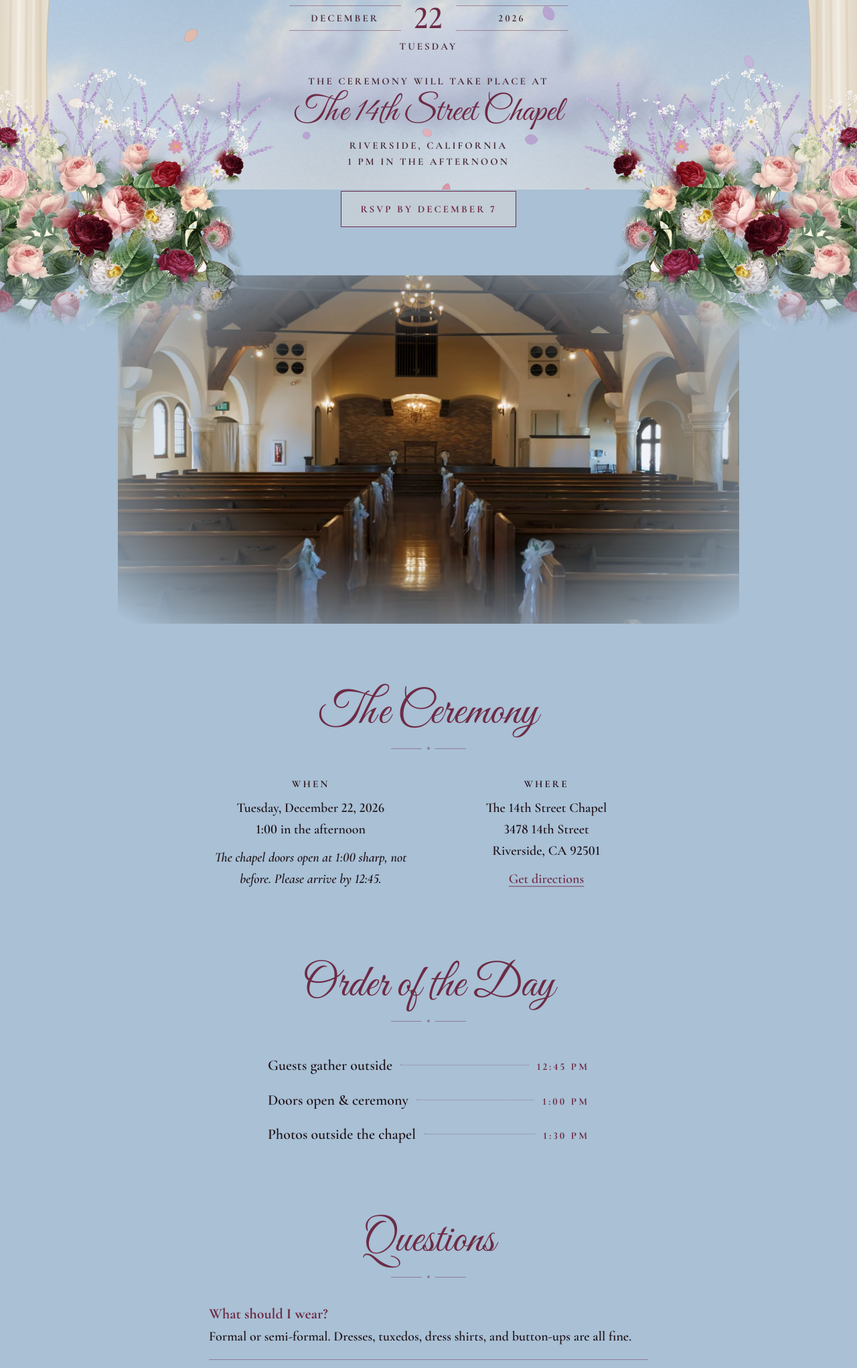
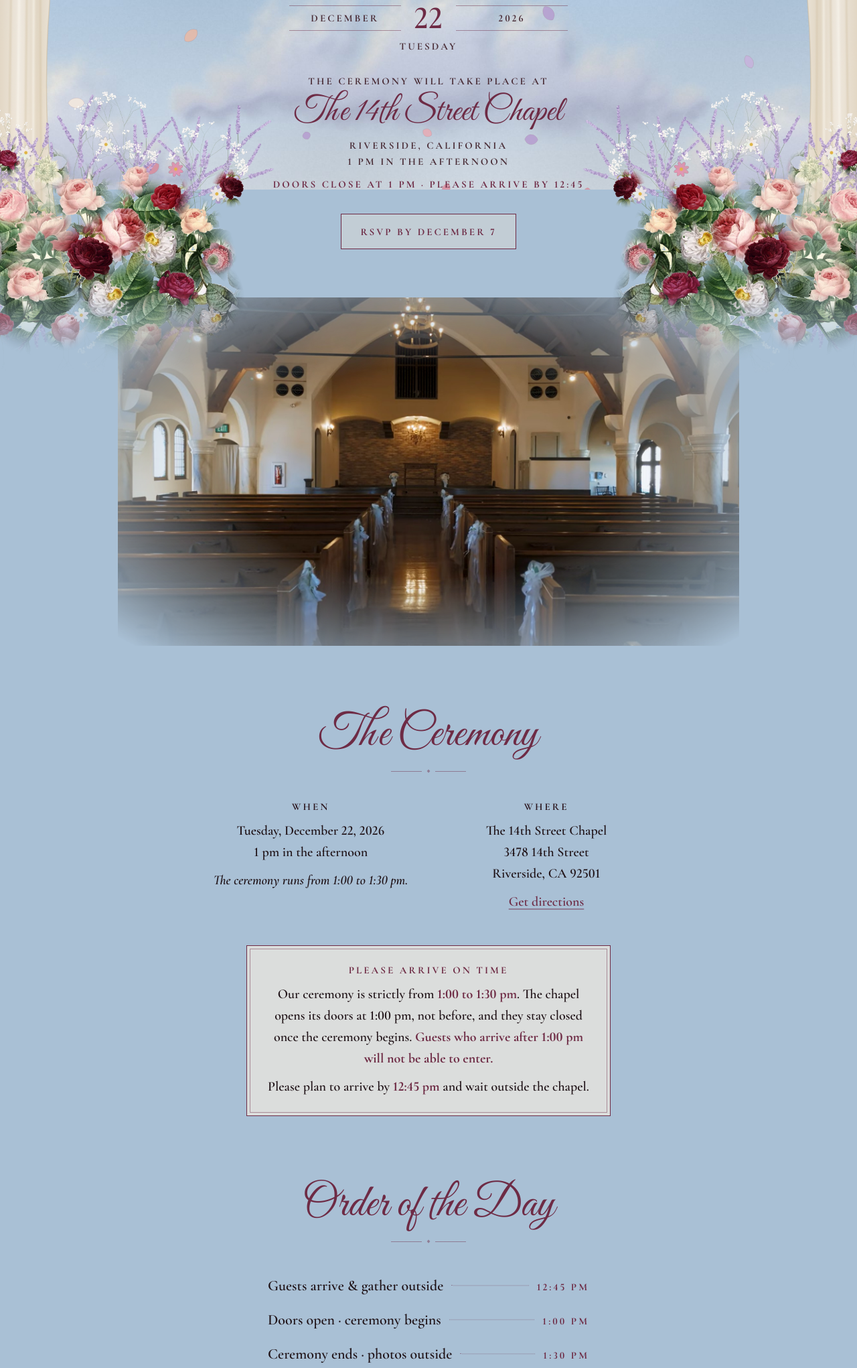
Before and after one commit to Keviendo/wedding, a plain HTML site: page index.html in a window 1280 px wide. Shown: the part 517-2559 px from the top of the page at 67% size. Drawn offline with nearby package versions, Linux system fonts and the light colour scheme.

Commit message:
Make the strict 1:00-1:30 ceremony window explicit
Hero line (doors close at 1 pm), framed arrival notice in the Ceremony
section, schedule shows start and end, and a 'running late' FAQ. Ceremony
section now reads '1 pm in the afternoon'.

Co-Authored-By: Claude <noreply@anthropic.com>

```diff
--- a/index.html
+++ b/index.html
@@ -11,9 +11,9 @@
   <link rel="preconnect" href="https://fonts.googleapis.com">
   <link rel="preconnect" href="https://fonts.gstatic.com" crossorigin>
   <link href="https://fonts.googleapis.com/css2?family=Cormorant+Garamond:ital,wght@0,400..700;1,400..700&family=Great+Vibes&display=swap" rel="stylesheet">
-  <link rel="preload" as="image" href="images/corner.webp?v=19">
+  <link rel="preload" as="image" href="images/corner.webp?v=20">
   <!-- Bump ?v= on each change so browsers fetch the new file instead of a cached one. -->
-  <link rel="stylesheet" href="styles.css?v=19">
+  <link rel="stylesheet" href="styles.css?v=20">
 </head>
 <body>
   <a class="skip" href="#ceremony">Skip to details</a>
@@ -98,11 +98,11 @@
     <svg class="panel panel-left" aria-hidden="true"><use href="#panel-left"/></svg>
     <svg class="panel panel-right" aria-hidden="true"><use href="#panel-left"/></svg>
     <svg class="swags" aria-hidden="true"><use href="#swags"/></svg>
-    <img class="corner corner-left" src="images/corner.webp?v=19" width="1400" height="1400" alt="">
-    <img class="corner corner-right" src="images/corner.webp?v=19" width="1400" height="1400" alt="">
-    <img class="center-flowers" src="images/center.webp?v=19" width="900" height="640" alt="">
-    <img class="mound mound-left" src="images/mound.webp?v=19" width="1500" height="1700" alt="">
-    <img class="mound mound-right" src="images/mound.webp?v=19" width="1500" height="1700" alt="">
+    <img class="corner corner-left" src="images/corner.webp?v=20" width="1400" height="1400" alt="">
+    <img class="corner corner-right" src="images/corner.webp?v=20" width="1400" height="1400" alt="">
+    <img class="center-flowers" src="images/center.webp?v=20" width="900" height="640" alt="">
+    <img class="mound mound-left" src="images/mound.webp?v=20" width="1500" height="1700" alt="">
+    <img class="mound mound-right" src="images/mound.webp?v=20" width="1500" height="1700" alt="">
 
     <div class="invite">
       <p class="monogram" aria-hidden="true">K R</p>
@@ -121,6 +121,7 @@
       <p class="venue">The 14th Street Chapel</p>
       <p class="caps">Riverside, California</p>
       <p class="caps">1 pm in the afternoon</p>
+      <p class="caps strict">Doors close at 1 pm · please arrive by 12:45</p>
 
       <a class="button" href="#rsvp">RSVP by December 7</a>
     </div>
@@ -128,7 +129,7 @@
 
   <main>
     <figure class="plate">
-      <img src="images/chapel-aisle.jpg?v=19" width="1920" height="1076"
+      <img src="images/chapel-aisle.jpg?v=20" width="1920" height="1076"
            alt="The 14th Street Chapel, Riverside: the center aisle between wooden pews tied with white bows, under timber trusses and a chandelier.">
     </figure>
 
@@ -137,8 +138,8 @@
       <div class="pair">
         <div>
           <h3 class="label">When</h3>
-          <p>Tuesday, December 22, 2026<br>1:00 in the afternoon</p>
-          <p class="note">The chapel doors open at 1:00 sharp, not before. Please arrive by 12:45.</p>
+          <p>Tuesday, December 22, 2026<br>1 pm in the afternoon</p>
+          <p class="note">The ceremony runs from 1:00 to 1:30 pm.</p>
         </div>
         <div>
           <h3 class="label">Where</h3>
@@ -146,14 +147,19 @@
           <p><a href="https://www.google.com/maps/search/?api=1&amp;query=14th+Street+Chapel+3478+14th+St+Riverside+CA+92501">Get directions</a></p>
         </div>
       </div>
+      <div class="notice" role="note">
+        <h3 class="label">Please arrive on time</h3>
+        <p>Our ceremony is strictly from <strong>1:00 to 1:30 pm</strong>. The chapel opens its doors at 1:00 pm, not before, and they stay closed once the ceremony begins. <strong>Guests who arrive after 1:00 pm will not be able to enter.</strong></p>
+        <p>Please plan to arrive by <strong>12:45 pm</strong> and wait outside the chapel.</p>
+      </div>
     </section>
 
     <section id="schedule" class="section">
       <h2 class="title">Order of the Day</h2>
       <ol class="program">
-        <li><span>Guests gather outside</span><time>12:45 pm</time></li>
-        <li><span>Doors open &amp; ceremony</span><time>1:00 pm</time></li>
-        <li><span>Photos outside the chapel</span><time>1:30 pm</time></li>
+        <li><span>Guests arrive &amp; gather outside</span><time>12:45 pm</time></li>
+        <li><span>Doors open · ceremony begins</span><time>1:00 pm</time></li>
+        <li><span>Ceremony ends · photos outside</span><time>1:30 pm</time></li>
       </ol>
     </section>
 
@@ -163,6 +169,10 @@
         <div>
           <dt>What should I wear?</dt>
           <dd>Formal or semi-formal. Dresses, tuxedos, dress shirts, and button-ups are all fine.</dd>
+        </div>
+        <div>
+          <dt>What if I'm running late?</dt>
+          <dd>Unfortunately, we won't be able to bring you in. The chapel opens its doors at 1:00 pm, and they stay closed until the ceremony ends at 1:30 pm. Please plan to arrive by 12:45 pm. You're welcome to join us for photos outside the chapel afterward.</dd>
         </div>
         <div>
           <dt>Is the ceremony indoors or outdoors?</dt>
@@ -239,13 +249,13 @@
   </main>
 
   <footer class="footer">
-    <img class="mound mound-left" src="images/mound.webp?v=19" width="1500" height="1700" alt="" loading="lazy">
-    <img class="mound mound-right" src="images/mound.webp?v=19" width="1500" height="1700" alt="" loading="lazy">
+    <img class="mound mound-left" src="images/mound.webp?v=20" width="1500" height="1700" alt="" loading="lazy">
+    <img class="mound mound-right" src="images/mound.webp?v=20" width="1500" height="1700" alt="" loading="lazy">
     <p class="monogram">K R</p>
     <p class="caps">December 22, 2026</p>
   </footer>
 
-  <script src="petals.js?v=19"></script>
-  <script src="rsvp.js?v=19"></script>
+  <script src="petals.js?v=20"></script>
+  <script src="rsvp.js?v=20"></script>
 </body>
 </html>
--- a/styles.css
+++ b/styles.css
@@ -186,6 +186,7 @@ a:hover { text-decoration-color: var(--wine); }
 }
 
 .lead-in { margin-top: 1.75rem !important; }
+.strict { margin-top: 0.6rem !important; color: var(--wine); }
 
 .venue {
   margin: 0.25rem 0 0.4rem !important;
@@ -286,6 +287,20 @@ a:hover { text-decoration-color: var(--wine); }
   gap: 2.5rem 3rem;
   text-align: center;
 }
+
+/* Arrival notice: the one hard rule of the day, set apart in a framed card. */
+.notice {
+  max-width: 34rem;
+  margin: 2.5rem auto 0;
+  padding: 1.5rem 1.75rem 1.1rem;
+  border: 1px solid var(--wine);
+  outline: 1px solid var(--wine-soft);
+  outline-offset: -6px;
+  background: rgba(241, 234, 222, 0.7);
+  text-align: center;
+}
+.notice .label { color: var(--wine); }
+.notice strong { color: var(--wine); font-weight: 700; }
 
 /* Schedule set like a printed programme: dotted leaders to the time. */
 .program {
```
